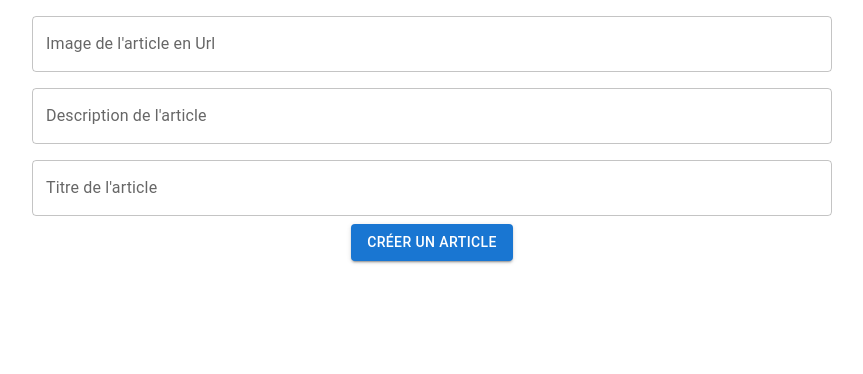
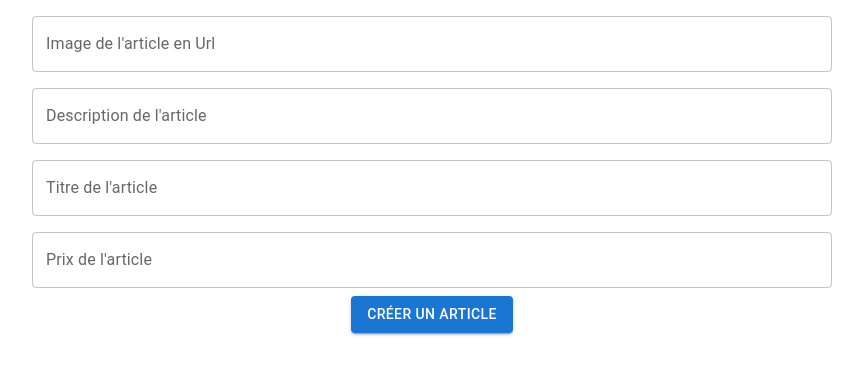
Before and after one commit to ZINGAClenn01/strore, a Next.js app: page /FormAjouter in a window 1280 px wide. Shown: the top 374 px of the page, without its empty margins (208-1071 px from the left). Built offline with nearby package versions, Linux system fonts and the light colour scheme.

Commit message:
desing button

```diff
--- a/pages/FormAjouter.jsx
+++ b/pages/FormAjouter.jsx
@@ -1,8 +1,7 @@
 import TextField from '@mui/material/TextField';
 import Box from '@mui/material/Box';
 import Button from '@mui/material/Button';
-import React from 'react';
-import { useState } from 'react';
+import React, { useState } from 'react';
 import { doc, setDoc } from "firebase/firestore";
 import { db } from "../Firebase/Fibase";
 
@@ -11,7 +10,8 @@ export default function MonFormulaire() {
   const [formData, setFormData] = useState({
     title: '',
     image: '',
-    plus: ''
+    plus: '',
+    pris: '' // Ajout du champ pris
   });
 
   const handleChange = (e) => {
@@ -33,7 +33,8 @@ export default function MonFormulaire() {
       setFormData({
         title: '',
         image: '',
-        plus: ''
+        plus: '',
+        pris: ''
       });
     } catch (error) {
       console.error("Erreur lors de l'ajout de l'article : ", error);
@@ -46,7 +47,8 @@ export default function MonFormulaire() {
       await setDoc(doc(db, "chaussure", data.title), {
         title: data.title,
         image: data.image,
-        plus: data.plus
+        plus: data.plus,
+        pris: data.pris // Inclure le prix
       });
 
       console.log("Document ajouté avec succès !");
@@ -93,6 +95,17 @@ export default function MonFormulaire() {
           value={formData.title}
           onChange={handleChange}
         />
+
+        <TextField className='textfield'
+        sx={{ m: 1, width: '80%' }}
+          label="Prix de l'article"
+          type="number" // Champ de type nombre pour le prix
+          id="pris"
+          name="pris"
+          value={formData.pris}
+          onChange={handleChange}
+        />
+
         <Button variant="contained" className='bouton-ajouter' type="submit">Créer un article</Button>
       </Box>
     </form>
--- a/styles/globals.css
+++ b/styles/globals.css
@@ -331,3 +331,11 @@ a {
   justify-content: center;
   flex-wrap: wrap;
 }
+
+.price{
+  margin-top: 4%;
+}
+.text-price{
+  color: #f508f5;
+font-size: x-large;
+}
```
Also changed, not shown: pages/Cards.jsx (+18 -2 lines).
